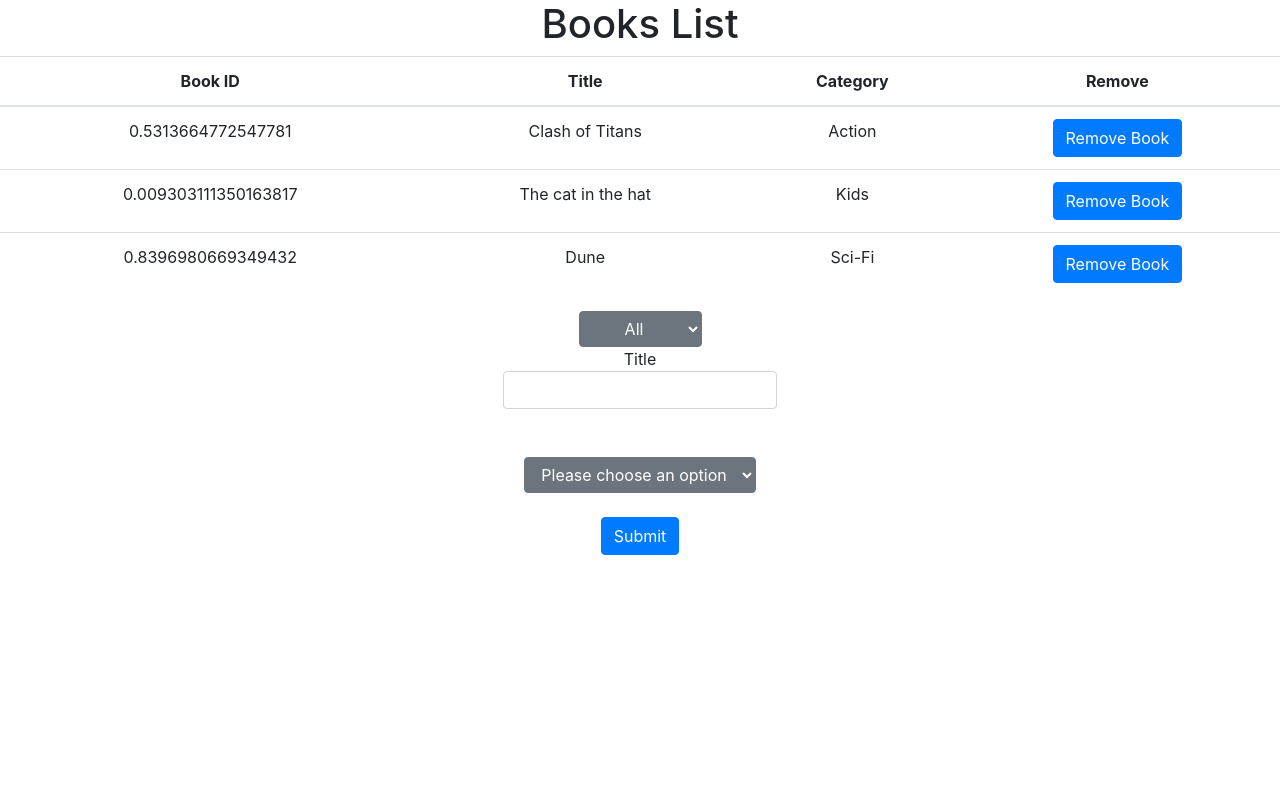
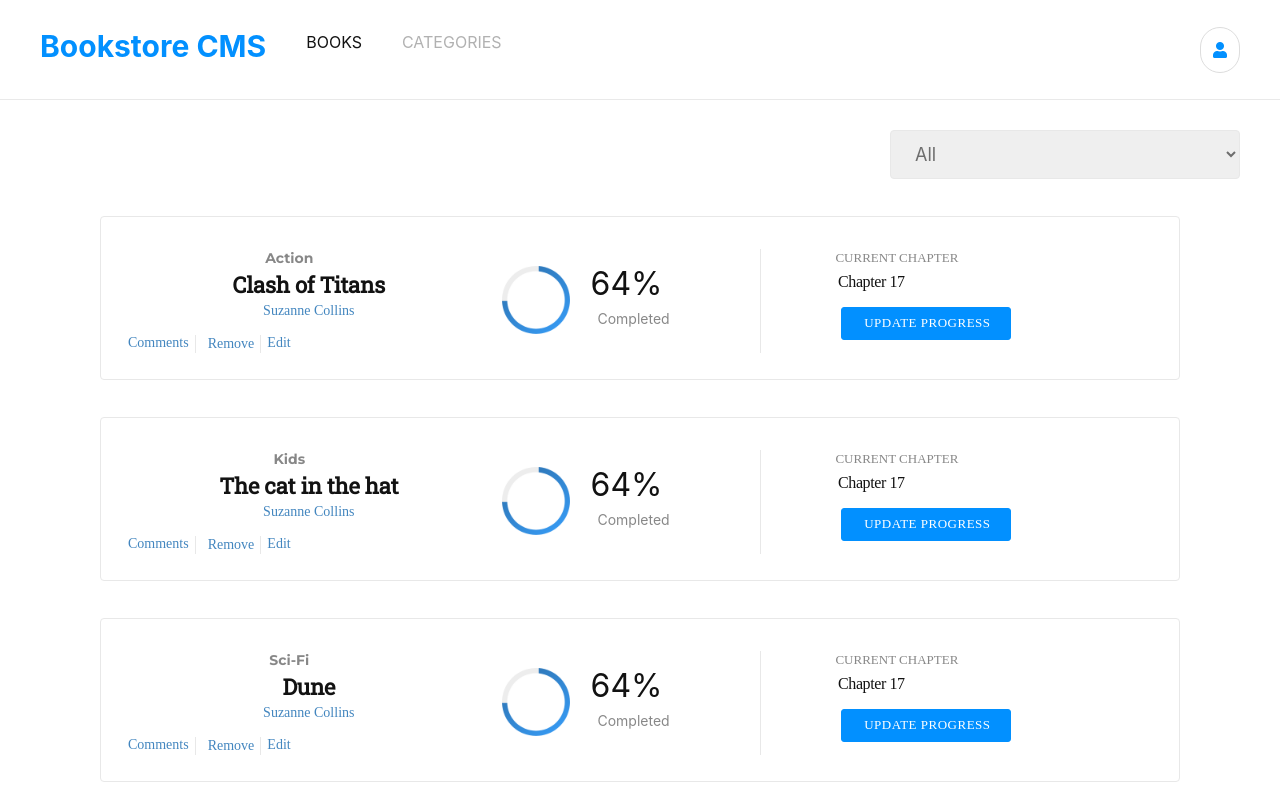
Before and after one commit to HillaryOkello/React-Bookstore, a React (Create React App) app: page / in a window 1280 px wide. Shown: the top 800 px of the page. Built offline with nearby package versions, Linux system fonts and the light colour scheme.

Commit message:
added format and styling

```diff
--- a/src/components/App.js
+++ b/src/components/App.js
@@ -2,12 +2,16 @@ import React from 'react';
 import './App.css';
 import BooksList from '../containers/BooksList';
 import BookForm from '../containers/BooksForm';
+import Nav from './nav/navbar';
 
 function App() {
   return (
     <div className="App">
-      <BooksList />
-      <BookForm />
+      <Nav />
+      <div className="main-content">
+        <BooksList />
+        <BookForm />
+      </div>
     </div>
   );
 }
--- /dev/null
+++ b/src/components/book/book.css
@@ -0,0 +1,168 @@
+@import url('https://fonts.googleapis.com/css2?family=Roboto+Slab&display=swap');
+
+.Lesson-Panel {
+  margin: 37px 100px 0;
+  padding: 32px 147px 26px 27px;
+  border-radius: 4px;
+  border: solid 1px #e8e8e8;
+  background-color: white;
+  display: flex;
+  justify-content: space-around;
+}
+
+.left-side {
+  display: flex;
+  flex-direction: column;
+  width: 40%;
+}
+
+.left-side .category {
+  margin: 0 39px 0 0;
+  opacity: 0.5;
+  font-family: Montserrat, sans-serif;
+  font-size: 14px;
+  font-weight: bold;
+  font-style: normal;
+  line-height: normal;
+  letter-spacing: normal;
+  color: #121212;
+}
+
+.left-side .title {
+  width: 100%;
+  margin: 3px 323px 0 0;
+  font-family: 'Roboto Slab', serif;
+  font-size: 22px;
+  font-weight: bold;
+  font-style: normal;
+  line-height: normal;
+  letter-spacing: -0.2px;
+  color: #121212;
+}
+
+.left-side .link {
+  margin: 4px 0 0;
+  font-family: RobotoSlab, serif;
+  font-size: 14px;
+  font-weight: 300;
+  font-style: normal;
+  line-height: normal;
+  letter-spacing: normal;
+  color: #4386bf;
+  border: none;
+  background: white;
+}
+
+.link:hover {
+  cursor: pointer;
+}
+
+.left-side .author {
+  margin-bottom: 12px;
+}
+
+.left-side .bottom-row {
+  display: flex;
+}
+
+.left-side .bottom-row .link {
+  padding-right: 6px;
+}
+
+.left-side .bottom-row .br {
+  border-right: 1px solid #e8e8e8;
+}
+
+.left-side .bottom-row .ml {
+  margin-left: 6px;
+}
+
+.center-side {
+  display: flex;
+  align-items: center;
+  border-right: 1px solid #e8e8e8;
+  width: 30%;
+}
+
+.center-side .progress-picture {
+  width: 90px;
+  height: 89.9px;
+  padding: 9.9px 10px 12px 12px;
+}
+
+.center-side .Oval-2 {
+  width: 68px;
+  height: 68px;
+  border-style: solid;
+  border-width: 5px;
+  border-image-source: linear-gradient(to bottom, #307bbe, #379cf6);
+  border-image-slice: 1;
+}
+
+.center-side .percentage {
+  margin: 1px 92px 0 11px;
+  font-size: 32px;
+  font-weight: normal;
+  font-style: normal;
+  line-height: normal;
+  letter-spacing: normal;
+  color: #121212;
+}
+
+.center-side .completed {
+  margin: 7px 79px 12px 12px;
+  opacity: 0.5;
+  font-size: 14px;
+  font-weight: normal;
+  font-style: normal;
+  line-height: normal;
+  letter-spacing: normal;
+  color: #121212;
+}
+
+.right-side {
+  width: 30%;
+}
+
+.right-side .current-chapter {
+  margin: 1px 58px 0 59px;
+  opacity: 0.5;
+  font-family: RobotoSlab, serif;
+  font-size: 13px;
+  font-weight: 300;
+  font-style: normal;
+  line-height: normal;
+  letter-spacing: normal;
+  color: #121212;
+}
+
+.right-side .chapter {
+  margin: 7px 109px 4px 59px;
+  font-family: RobotoSlab, serif;
+  font-size: 16px;
+  font-weight: 300;
+  font-style: normal;
+  line-height: normal;
+  letter-spacing: -0.4px;
+  color: #121212;
+}
+
+.right-side button {
+  margin: 12px 0 9px 59px;
+  padding: 7px 19px 8px 22px;
+  border: 1px solid #0290ff;
+  border-radius: 3px;
+  background-color: #0290ff;
+  font-family: RobotoSlab, serif;
+  font-size: 13px;
+  font-weight: 300;
+  font-style: normal;
+  line-height: normal;
+  letter-spacing: 0.5px;
+  text-align: center;
+  color: white;
+}
+
+.right-side button:hover {
+  cursor: pointer;
+}
--- /dev/null
+++ b/src/components/book/book.js
@@ -0,0 +1,44 @@
+import React from 'react';
+import PropTypes from 'prop-types';
+import './book.css';
+import progressPicture from '../../assets/progress.png';
+
+const Book = (props) => {
+  const { book, handleChange } = props;
+
+  return (
+    <div className="Lesson-Panel">
+      <div className="left-side">
+        <div className="category">{book.category}</div>
+        <div className="title">{book.title}</div>
+        <div className="link author">Suzanne Collins</div>
+        <div className="bottom-row">
+          <div className="link br">Comments</div>
+          <button className="link br ml" type="button" onClick={(event) => handleChange(event, book)}>Remove</button>
+          <div className="link ml">Edit</div>
+        </div>
+      </div>
+      <div className="center-side">
+        <div>
+          <img className="progress-picture" src={progressPicture} alt="progress" />
+        </div>
+        <div className="right">
+          <p className="percentage">64%</p>
+          <p className="completed">Completed</p>
+        </div>
+      </div>
+      <div className="right-side">
+        <p className="current-chapter">CURRENT CHAPTER</p>
+        <p className="chapter">Chapter 17</p>
+        <button type="button">UPDATE PROGRESS</button>
+      </div>
+    </div>
+  );
+};
+
+Book.propTypes = {
+  book: PropTypes.instanceOf(Object).isRequired,
+  handleChange: PropTypes.func.isRequired,
+};
+
+export default Book;
--- a/src/components/categoryFilter.js
+++ b/src/components/categoryFilter.js
@@ -3,23 +3,28 @@ import { connect } from 'react-redux';
 import PropTypes from 'prop-types';
 import * as action from '../actions';
 import { categories } from '../containers/BooksForm';
+import './categoryfilter.css';
 
 const CategoryFilter = (props) => {
-  const { category, handleFilterChange } = props;
+  const { category, changeFilter } = props;
 
-  const filters = [...categories, 'All'];
+  const filters = ['All', ...categories];
+
+  const handleFilterChange = (event) => {
+    changeFilter(event.target.value);
+  };
 
   return (
-    <div>
+    <div className="mt">
       <select
         name="categories"
         value={category}
         onChange={handleFilterChange}
-        className="btn btn-secondary dropdown-toggle"
+        className="category-filter"
       >
-        {filters.map((cat) => (
-          <option key={cat} value={cat}>
-            {cat}
+        {filters.map((cate) => (
+          <option key={cate} value={cate}>
+            {cate}
           </option>
         ))}
       </select>
@@ -29,7 +34,7 @@ const CategoryFilter = (props) => {
 
 CategoryFilter.propTypes = {
   category: PropTypes.string.isRequired,
-  handleFilterChange: PropTypes.func.isRequired,
+  changeFilter: PropTypes.func.isRequired,
 };
 
 const mapStateToProps = (state) => ({
--- /dev/null
+++ b/src/components/categoryfilter.css
@@ -0,0 +1,17 @@
+.mt {
+  margin-top: 30px;
+}
+
+.category-filter {
+  border: 1px solid #e8e8e8;
+  padding: 12px 20px;
+  outline: none;
+  border-radius: 4px;
+  width: 350px;
+  font-size: 18px;
+  color: #6e6e6e;
+}
+
+.category-filter:hover {
+  cursor: pointer;
+}
--- /dev/null
+++ b/src/components/nav/navbar.css
@@ -0,0 +1,50 @@
+@import url('https://fonts.googleapis.com/css2?family=Montserrat:wght@100;300;400;500;700&display=swap');
+
+.navigation-wraper {
+  padding: 0 30px;
+  height: 100px;
+  border-bottom: 1px solid rgb(233, 233, 233);
+  display: flex;
+  align-items: center;
+}
+
+.navigation {
+  width: 1200px;
+  margin: 0 auto;
+}
+
+.ml {
+  margin-left: 40px;
+}
+
+.navigation,
+.left-content {
+  display: flex;
+  justify-content: space-between;
+  align-items: center;
+}
+
+.left-content p {
+  color: #121212;
+  font-size: 16px;
+}
+
+.brand-name {
+  color: #0290ff;
+  font-size: 30px;
+  font-weight: 700;
+}
+
+.right-content .login-user {
+  border: 1px solid rgb(221, 221, 221);
+  padding: 10px 12px;
+  border-radius: 25px;
+}
+
+.right-content i {
+  color: #0290ff;
+}
+
+#categories-tab {
+  color: #b1b1b1;
+}
--- /dev/null
+++ b/src/components/nav/navbar.js
@@ -0,0 +1,23 @@
+import React from 'react';
+import './navbar.css';
+// React-Bookstore/src/components/nav/navbar.css
+const Nav = () => (
+  <div className="navigation-wraper">
+    <div className="navigation">
+      <div className="left-content">
+        <h2 className="brand-name">Bookstore CMS</h2>
+        <p className="ml">BOOKS</p>
+        <p className="ml" id="categories-tab">
+          CATEGORIES
+        </p>
+      </div>
+      <div className="right-content">
+        <div className="login-user">
+          <i className="fas fa-user" />
+        </div>
+      </div>
+    </div>
+  </div>
+);
+
+export default Nav;
--- a/src/containers/BooksForm.js
+++ b/src/containers/BooksForm.js
@@ -2,6 +2,7 @@ import React from 'react';
 import PropTypes from 'prop-types';
 import { connect } from 'react-redux';
 import * as actions from '../actions';
+import './bookform.css';
 
 export const categories = [
   'Action',
@@ -47,39 +48,43 @@ class BooksForm extends React.PureComponent {
   render() {
     const { title, category } = this.state;
     return (
+      <div className="book-form-container">
+        <h3 className="form-header">ADD NEW BOOK</h3>
         <form onSubmit={(event) => this.handleSubmit(event)}>
-        <div className="form-group">
-          <label htmlFor="book-title">
+          <div className="title-input">
+            {/* <label htmlFor="book-title"> */}
             Title
             <input
               type="text"
               id="book-title"
               className="form-control"
               name="book-title"
+              placeholder="Book title"
               value={title}
               onChange={this.handleChange}
             />
-          </label>
+            {/* </label> */}
           </div>
-        <br />
-        <div>
+          <div className="right-selection">
             <select
               name="categories"
               value={category}
               onChange={this.handleChange}
-            className="btn btn-secondary dropdown-toggle"
+              className="book-categories"
             >
-            <option value="">Please choose an option</option>
-            {categories.map((cat) => (
-              <option key={cat} value={cat}>
-                {cat}
+              {categories.map((cate) => (
+                <option key={cate} value={cate}>
+                  {cate}
                 </option>
               ))}
             </select>
+            <button className="submit-button" type="submit">
+              ADD BOOK
+            </button>
           </div>
-        <br />
-        <button type="submit" className="btn btn-primary">Submit</button>
+          {/* <button type="submit" className="btn btn-primary">Submit</button> */}
         </form>
+      </div>
     );
   }
 }
--- a/src/containers/BooksList.js
+++ b/src/containers/BooksList.js
@@ -1,20 +1,20 @@
 import React from 'react';
 import { connect } from 'react-redux';
 import PropTypes from 'prop-types';
-import Book from '../components/Book';
+import Book from '../components/book/book';
+import CategoryFilter from '../components/categoryFilter';
 import * as actions from '../actions';
-import CategoryFilter from '../components/categoryFilter';
 
-function BooksList(props) {
-  const { books, bookFilter, changeFilter } = props;
+import './booklist.css';
+
+const BooksList = (props) => {
+  const { books, bookFilter } = props;
   const handleRemoveBook = (event, book) => {
     event.preventDefault();
     props.removeBook(book.id);
   };
-  const handleFilterChange = (event) => {
-    changeFilter(event.target.value);
-  };
-  const displayBook = () => {
+
+  const displayBooks = () => {
     if (bookFilter === 'All' || '') {
       return books.map((book) => (
         <Book key={book.id} book={book} handleChange={handleRemoveBook} />
@@ -28,33 +28,22 @@ function BooksList(props) {
   };
 
   return (
-    <div>
-      <h1>Books List</h1>
-      <table className="table">
-        <thead>
-          <tr>
-            <th scope="col">Book ID</th>
-            <th scope="col">Title</th>
-            <th scope="col">Category</th>
-            <th>Remove</th>
-          </tr>
-        </thead>
-        <tbody>
-          {displayBook()}
-        </tbody>
-      </table>
-      <CategoryFilter handleFilterChange={handleFilterChange} />
+    <div className="bookList">
+      <div className="book-filter">
+        <CategoryFilter />
+      </div>
+      <div className="table">
+        <div className="table-body">{displayBooks()}</div>
+      </div>
     </div>
   );
-}
+};
 
 BooksList.propTypes = {
   books: PropTypes.instanceOf(Array).isRequired,
   removeBook: PropTypes.func.isRequired,
   bookFilter: PropTypes.string.isRequired,
-  changeFilter: PropTypes.func.isRequired,
 };
-
 const mapStateToProps = (state) => ({
   books: state.bookReducer,
   bookFilter: state.filterReducer,
--- /dev/null
+++ b/src/containers/bookform.css
@@ -0,0 +1,77 @@
+.book-form-container {
+  width: 1200px;
+  margin: 0 auto;
+  border-top: 1px solid #e8e8e8;
+  padding: 20px 0;
+}
+
+.form-header {
+  font-size: 20px;
+  font-family: Montserrat, sans-serif;
+  font-weight: bold;
+  color: #888;
+}
+
+form {
+  margin-top: 40px;
+  display: flex;
+}
+
+.title-input {
+  flex: 1;
+  padding-right: 20px;
+}
+
+.title-input input {
+  border: 1px solid #e8e8e8;
+  padding: 15px 20px;
+  width: 100%;
+}
+
+.title-input input,
+.submit-button {
+  border: 1px solid #e8e8e8;
+  padding: 15px 20px;
+  outline: none;
+  border-radius: 4px;
+}
+
+.book-categories {
+  border: 1px solid #e8e8e8;
+  padding: 12px 20px;
+  width: 350px;
+  font-size: 14px;
+  font-family: Montserrat, sans-serif;
+  color: #c4c4c4;
+  border-radius: 4px;
+}
+
+.book-categories:hover {
+  cursor: pointer;
+}
+
+.title-input input:focus,
+.book-categories:focus {
+  outline: none;
+}
+
+.right-selection {
+  flex: 1;
+  display: flex;
+  justify-content: space-between;
+}
+
+.submit-button {
+  flex: 1;
+  border: none;
+  background-color: #0290ff;
+  color: white;
+  margin-left: 40px;
+  font-family: RobotoSlab, serif;
+  font-weight: 500;
+  font-size: 14px;
+}
+
+.submit-button:hover {
+  cursor: pointer;
+}
--- /dev/null
+++ b/src/containers/booklist.css
@@ -0,0 +1,10 @@
+.bookList {
+  margin-bottom: 40px;
+}
+
+.bookList .book-filter {
+  width: 1200px;
+  margin: 0 auto;
+  display: flex;
+  justify-content: flex-end;
+}
--- a/src/index.css
+++ b/src/index.css
@@ -1,4 +1,4 @@
-body {
+/* body {
   margin: 0;
   font-family:
     -apple-system,
@@ -24,4 +24,4 @@ code {
     Consolas,
     'Courier New',
     monospace;
-}
+} */
```
Also changed, not shown: src/assets/progress.png (added). Lines whose indentation alone changed are shown as unchanged.
